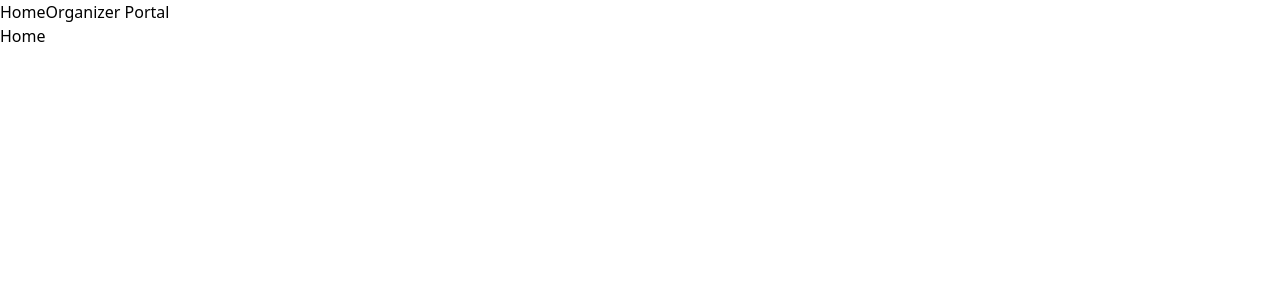
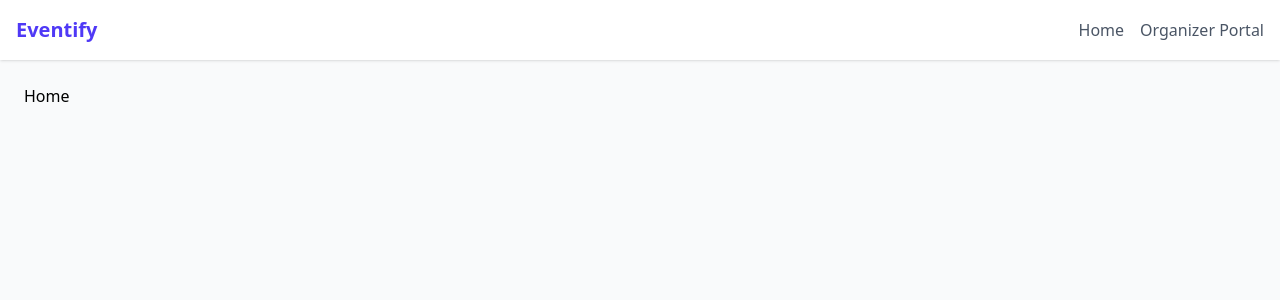
Before and after one commit to Gopichandu923/Eventify, a React (Vite) app in the folder frontend/: page / in a window 1280 px wide. Shown: the top 300 px of the page. Built offline with nearby package versions, Linux system fonts and the light colour scheme.

Commit message:
refactor: update imports and enhance App component structure

```diff
--- a/frontend/src/App.tsx
+++ b/frontend/src/App.tsx
@@ -4,42 +4,63 @@ import { BrowserRouter as Router, Routes, Route, Link } from "react-router-dom";
 import Home from "./pages/Home.tsx";
 import PublicEvent from "./pages/PublicEvent.tsx";
 import TicketPage from "./pages/TicketPage.tsx";
-import OrganizeAuth from "./pages/OrganizerAuth.tsx";
-import OrganizeDashboard from "./pages/OrganizerDashboard.tsx";
+import OrganizerAuth from "./pages/OrganizerAuth.tsx";
+import OrganizerDashboard from "./pages/OrganizerDashboard.tsx";
 import CreateEvent from "./pages/CreateEvent.tsx";
-import EventRegistration from "./pages/EventRegistrations.tsx";
+import EventRegistrations from "./pages/EventRegistrations.tsx";
 import ProtectedRoute from "./components/ProtectedRoute.tsx";
+import TicketLookup from "./pages/TicketLookup.tsx";
 
 const App = () => {
   return (
     <Router>
-      <div>
-        <nav>
-          <Link to="/">Home</Link>
-          <Link to="/organizer/auth">Organizer Portal</Link>
+      <div className="min-h-screen bg-gray-50">
+        <nav className="bg-white shadow p-4 flex items-center justify-between">
+          <div className="text-xl font-bold text-indigo-600">Eventify</div>
+          <div className="space-x-4">
+            <Link
+              to="/"
+              className="text-gray-600 hover:text-indigo-600 transition duration-150"
+            >
+              Home
+            </Link>
+            <Link
+              to="/organizer/auth"
+              className="text-gray-600 hover:text-indigo-600 transition duration-150"
+            >
+              Organizer Portal
+            </Link>
+          </div>
         </nav>
+        <div className="container mx-auto p-6">
           <Routes>
-          <Route path="/" element={<Home />}></Route>
-          <Route path="/event" element={<PublicEvent />}></Route>
-          <Route path="/ticket/:tickedId" element={<TicketPage />}></Route>
+            {/* Public Routes */}
+            <Route path="/" element={<Home />} />
+            <Route path="/events/:id" element={<PublicEvent />} />
+            <Route path="/tickets/:ticketId" element={<TicketPage />} />
+            <Route path="/events/:eventId/tickets" element={<TicketLookup />} />
 
-          <Route path="/organizer/auth" element={<OrganizeAuth />}></Route>
+            {/* Organizer Auth */}
+            <Route path="/organizer/auth" element={<OrganizerAuth />} />
+
+            {/* Protected Routes */}
             <Route element={<ProtectedRoute />}>
               <Route
                 path="/organizer/dashboard"
-              element={<OrganizeDashboard />}
-            ></Route>
-            <Route
-              path="/organizer/create-event"
-              element={<CreateEvent />}
-            ></Route>
+                element={<OrganizerDashboard />}
+              />
+              <Route path="/organizer/create-event" element={<CreateEvent />} />
               <Route
                 path="/organizer/registrations/:eventId"
-              element={<EventRegistration />}
-            ></Route>
+                element={<EventRegistrations />}
+              />
             </Route>
-          <Route path="*" element={<h1>404 Not Found</h1>}></Route>
+            <Route
+              path="*"
+              element={<h1 className="text-2xl text-red-600">404 Not Found</h1>}
+            />
           </Routes>
+        </div>
       </div>
     </Router>
   );
```
Lines whose indentation alone changed are shown as unchanged.
